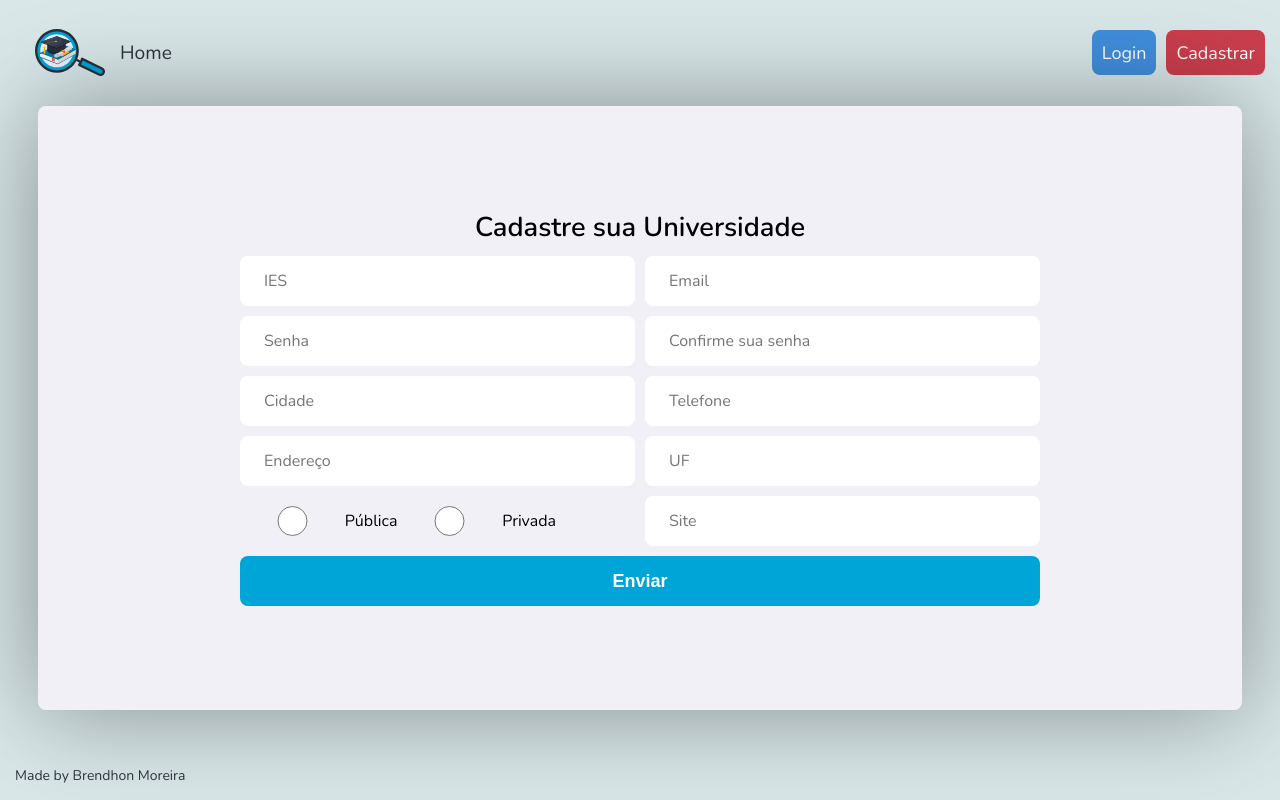
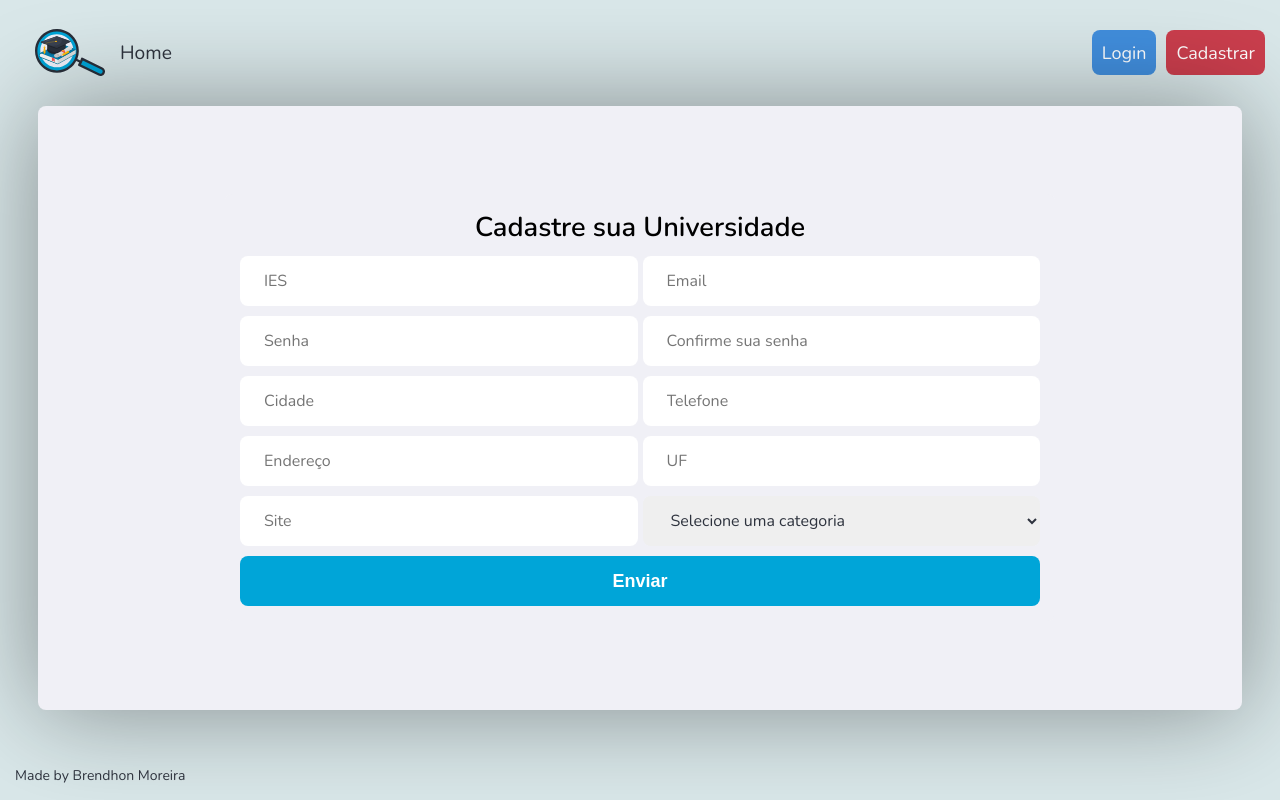
Before and after one commit to Brendhon/SearchFacul_Web, a React (Create React App) app: page /register in a window 1280 px wide. Built offline with nearby package versions, Linux system fonts and the light colour scheme.

Commit message:
use: formik in university

```diff
--- a/src/components/Form/University.css
+++ b/src/components/Form/University.css
@@ -16,85 +16,131 @@
     margin-bottom: 10px;
 }
 
-.university-content form {
+.university-content .university-form {
     width: 800px;
 
     display: grid;
-    gap: 10px;
+    align-self: center;
+    gap: 5px;
     grid-template-columns: 1fr 1fr 1fr 1fr;
     grid-template-areas:
+
     "IES  IES  email email"
-    "password password confirmPassword confirmPassword "
+    "errIES  errIES  errEmail errEmail"
+
+    "password password confirmPassword confirmPassword"
+    "errPassword errPassword errConfirmPassword errConfirmPassword"
+
     "city city telephone telephone"
-    "address address UF UF "
-    "radio radio site site "
+    "errCity errCity errTelephone errTelephone"
+
+    "address address UF UF"
+    "errAddress errAddress errUf errUf"
+
+    "site site category category"
+    "errSite errSite errCategory errCategory"
+
     "button button button button";
-    align-self: center;
 }
 
-.university-content form .IES {
+.university-content .university-form .error-ies {
+    grid-area: errIES;
+}
+
+.university-content .university-form .error-email {
+    grid-area: errEmail;
+}
+
+.university-content .university-form .error-password {
+    grid-area: errPassword;
+}
+
+.university-content .university-form .error-confirmPassword {
+    grid-area: errConfirmPassword;
+}
+
+.university-content .university-form .error-city {
+    grid-area: errCity;
+}
+
+.university-content .university-form .error-telephone {
+    grid-area: errTelephone;
+}
+
+.university-content .university-form .error-address {
+    grid-area: errAddress;
+}
+
+.university-content .university-form .error-uf {
+    grid-area: errUf;
+}
+
+.university-content .university-form .error-site{
+    grid-area: errSite;
+}
+
+.university-content .university-form .error-category{
+    grid-area: errCategory;
+}
+
+.university-content .university-form .IES {
     grid-area: IES;
 }
 
-.university-content form .telephone {
+.university-content .university-form .telephone {
     grid-area: telephone;
 }
 
-.university-content form .email {
+.university-content .university-form .email {
     grid-area: email;
 }
 
-.university-content form .UF {
+.university-content .university-form .UF {
     grid-area: UF;
 }
 
-.university-content form .password {
+.university-content .university-form .password {
     grid-area: password;
 }
 
-.university-content form .city {
+.university-content .university-form .city {
     grid-area: city;
 }
 
-.university-content form .confirmPassword {
+.university-content .university-form .confirmPassword {
     grid-area: confirmPassword;
 }
 
-.university-content form .address {
+.university-content .university-form .address {
     grid-area: address;
 }
 
-.university-content form .site {
+.university-content .university-form .site {
     grid-area: site;
 }
 
-.university-content form button {
+.university-content .university-form button {
     grid-area: button;
 }
 
-.university-content form .radio {
-    grid-area: radio;
-
-    display: flex;
-    align-items: center;
-
-    margin-right: 20%;
+.university-content .university-form .select-category {
+    grid-area: category;
 }
 
-.university-content form .radio .public {
+.university-content .university-form .select-category .public {
     height: 30px;
 }
 
-.university-content form .radio .private {
+.university-content .university-form .select-category .private {
     height: 30px;
 }
 
-.university-content form button:hover {
+.university-content .university-form button:hover {
     filter: brightness(90%);
 }
 
 @media(max-width: 900px) {
-    .university-content form {
+    .university-content .university-form {
         width: 500px;
     }
 }
@@ -105,19 +151,19 @@
         height: 40px;
     }
 
-    .university-content form {
+    .university-content .university-form {
         width: 320px;
     }
 
-    .university-content form .radio {
+    .university-content .university-form .select-category {
         margin-right: 0;
     }
 
-    .university-content form .radio .public {
+    .university-content .university-form .select-category .public {
         height: 20px;
     }
 
-    .university-content form .radio .private {
+    .university-content .university-form .select-category .private {
         height: 20px;
     }
 
@@ -127,22 +173,44 @@
 }
 
 @media(max-width: 380px) {
-    .university-content form {
-        width: 200px;
+
+    .university-content .university-form {
+        width: 250px;
         margin-bottom: 10px;
 
         grid-template-columns: 1fr;
         grid-template-areas:
+
         "IES"
+        "errIES"
+
+        "email"
+        "errEmail"
+
+        "password"
+        "errPassword"
+
+        "confirmPassword "
+        "errConfirmPassword"
+
         "city"
-        "email"
+        "errCity"
+
         "telephone"
-        "password"
-        "confirmPassword "
+        "errTelephone"
+
         "address"
-        "site "
-        "radio"
-        "UF "
+        "errAddress"
+
+        "UF"
+        "errUf"
+
+        "category"
+        "errCategory"
+
+        "site"
+        "errSite"
+
         "button";
     }
 
--- a/src/components/Form/University.jsx
+++ b/src/components/Form/University.jsx
@@ -1,200 +1,107 @@
-import React, { useState } from 'react'
+import React from 'react'
 import './University.css'
 
-import Alert from '../Alert/Alert'
-import { filter, match, getError } from '../../utils/utils'
+import { Formik, Form, Field, ErrorMessage } from 'formik';
 
-import api from '../../services/api'
+import { universitySchema } from '../../utils/schemas'
 
 const FormUniversity = props => {
 
-    // Declaração dos estados
-    const [ies, setIes] = useState(props.IES || "")
-    const [telephone, setTelephone] = useState(props.telephone || "")
-    const [email, setEmail] = useState(props.email || "")
-    const [uf, setUf] = useState(props.uf || "")
-    const [password, setPassword] = useState(props.password || "")
-    const [confirmPassword, setConfirmPassword] = useState(props.confirmPassword || "")
-    const [city, setCity] = useState(props.city || "")
-    const [address, setAddress] = useState(props.address || "")
-    const [site, setSite] = useState(props.site || "")
-    const [category, setCategory] = useState(props.category || "")
-
-    // Setando os estados do alert
-    const [open, setOpen] = useState(false)
-    const [message, setMessage] = useState("")
-    const [type, setType] = useState("info")
-
-    //Declaração de funções
-    const addIesContent = event => setIes(event.target.value)
-    const addTelephoneContent = event => setTelephone(event.target.value)
-    const addEmailContent = event => setEmail(event.target.value)
-    const addUfContent = event => setUf(event.target.value)
-    const addPasswordContent = event => setPassword(event.target.value)
-    const addConfirmPasswordContent = event => setConfirmPassword(event.target.value)
-    const addCityContent = event => setCity(event.target.value)
-    const addAddressContent = event => setAddress(event.target.value)
-    const addSiteContent = event => setSite(event.target.value)
-    const addCategoryContent = event => setCategory(event.target.value)
-
-    // Setando funções do Alert
-    const alertDisabled = _ => setOpen(false)
-    const errorAlertEnabled = message => {
-        setMessage(message)
-        setType("error")
-        setOpen(true)
-    }
-    const successAlertEnabled = message => {
-        setMessage(message)
-        setType("success")
-        setOpen(true)
-    }
-
-    // Função que enviara os dados para o banco
-    const handleRegister = async event => {
-
-        event.preventDefault() // Evitar que a página seja recarregada
-
-        // Setando os dados que serão enviados
-        const data = {
-            IES: ies,
-            telephone,
-            email,
-            password,
-            uf: uf.toUpperCase(),
-            city,
-            address,
-            category,
-            site
-        }
-
-        if (match(password, confirmPassword)) {
-
-            try {
-
-                // Removendo os dados vazios
-                filter(data)
-
-                // Enviando os dados para o banco
-                await api.post('university', data)
-
-                successAlertEnabled("Cadastro realizado com sucesso") // Chamar alerta de sucesso
-
-            } catch (error) {
-                errorAlertEnabled(getError(error)) // Chamar alerta de Erro
-            }
-
-        }
-        else {
-            errorAlertEnabled("Senhas não batem") // Chamar alerta de Erro
-        }
-
+    const initialValues = {
+        IES: props.IES || "",
+        telephone: props.telephone || "",
+        email: props.email || "",
+        uf: props.uf || "",
+        password: props.password || "",
+        confirmPassword: props.confirmPassword || "",
+        city: props.city || "",
+        address: props.address || "",
+        site: props.site || "",
+        category: props.category || "",
     }
 
     return (
+
+        <Formik initialValues={initialValues}
+            validationSchema={universitySchema}
+            onSubmit={props.onSubmit}>
+
+            {({ values }) => (
                 <section className="university-content">
 
                     {props.title ? <h1>{props.title}</h1> : <div />}
 
-            <form onSubmit={handleRegister}>
+                    <Form className="university-form">
 
-                <input className="form-field IES"
-                    required=" "
-                    placeholder="IES"
-                    value={ies}
-                    onChange={addIesContent}
-                />
+                        <Field className="form-field IES"
+                            name="IES"
+                            placeholder="IES" />
+                        <ErrorMessage className="form-error error-ies" component="span" name="IES" />
 
-                <input className="form-field email"
-                    required=" "
+                        <Field className="form-field email"
+                            name="email"
                             placeholder="Email"
-                    value={email}
-                    onChange={addEmailContent}
                             type="email" />
+                        <ErrorMessage className="form-error error-email" component="span" name="email" />
 
-                <input className="form-field password"
-                    required=" "
+                        <Field className="form-field password"
+                            name="password"
                             placeholder="Senha"
-                    value={password}
-                    onChange={addPasswordContent}
                             type={props.token ? 'text' : 'password'} />
+                        <ErrorMessage className="form-error error-password" component="span" name="password" />
 
-                <input className="form-field confirmPassword"
-                    required=" "
+                        <Field className="form-field confirmPassword"
+                            name="confirmPassword"
                             placeholder="Confirme sua senha"
-                    value={confirmPassword}
-                    onChange={addConfirmPasswordContent}
                             type={props.token ? 'text' : 'password'} />
+                        <ErrorMessage className="form-error error-confirmPassword" component="span" name="confirmPassword" />
 
-                <input className="form-field city"
-                    required=" "
-                    placeholder="Cidade"
-                    value={city}
-                    onChange={addCityContent}
-                />
+                        <Field className="form-field city"
+                            name="city"
+                            placeholder="Cidade" />
+                        <ErrorMessage className="form-error error-city" component="span" name="city" />
 
-                <input className="form-field telephone"
-                    required=" "
-                    placeholder="Telefone"
-                    value={telephone}
-                    onChange={addTelephoneContent}
-                    pattern="\d{8,11}"
-                    title="Deve conter apenas números"
-                    type="tel" />
+                        <Field className="form-field telephone"
+                            name="telephone"
+                            placeholder="Telefone" />
+                        <ErrorMessage className="form-error error-telephone" component="span" name="telephone" />
 
-                <input className="form-field address"
-                    required=" "
-                    placeholder="Endereço"
-                    value={address}
-                    onChange={addAddressContent}
-                />
+                        <Field className="form-field address"
+                            name="address"
+                            placeholder="Endereço" />
+                        <ErrorMessage className="form-error error-address" component="span" name="address" />
 
-                <input className="form-field UF"
-                    required=" "
+                        <Field className="form-field UF"
+                            name="uf"
                             placeholder="UF"
-                    value={uf}
-                    onChange={addUfContent}
-                    maxLength="2"
-                    pattern="\w{2}"
-                    title="Apenas letras"
-                />
+                            maxLength="2" />
+                        <ErrorMessage className="form-error error-uf" component="span" name="uf" />
 
-                <input className="form-field site"
-                    placeholder="Site"
-                    value={site}
-                    onChange={addSiteContent}
-                    type="url"
-                    title="https://exemplo.br/"
-                />
+                        <Field className="form-field site"
+                            name="site"
+                            placeholder="Site" />
+                        <ErrorMessage className="form-error error-site" component="span" name="site" />
 
-                <div className="radio">
+                        <Field as="select"
+                            className="form-field select-category"
+                            name="category">
 
-                    <input className="form-field public"
-                        checked={category === "Pública" ? true : false}
-                        type="radio"
-                        value="Pública"
-                        name="category"
-                        onChange={addCategoryContent} />Pública
-
-                    <input className="form-field private"
-                        checked={category === "Privada" ? true : false}
-                        type="radio"
-                        value="Privada"
-                        name="category"
-                        onChange={addCategoryContent} />Privada
-
-                </div>
+                            <option value="">Selecione uma categoria</option>
+                            <option value="private">Privado</option>
+                            <option value="public">Pública</option>
+                        </Field>
+                        <ErrorMessage className="form-error error-category" component="span" name="category" />
 
                         <button className="button" type="submit">Enviar</button>
 
-            </form>
-
-            {/* Componentes com posições não fixadas */}
-            <Alert type={type} text={message} open={open} onClose={alertDisabled} />
+                    </Form>
 
                 </section>
+            )}
 
 
+
+        </Formik>
     )
 
 }
--- a/src/utils/schemas.jsx
+++ b/src/utils/schemas.jsx
@@ -3,19 +3,41 @@ import * as yup from 'yup'
 const courseSchema = yup.object().shape({
 
     name: yup.string().required('Informe um nome'),
-
     duration: yup.string().trim().required('Informe a duração do curso'),
-
     score: yup.string()
         .length(1, 'Apenas um número inteiro')
         .matches(/[0-5]+/gi, "Apenas números de 0 - 5"),
-
     description: yup.string().trim().required('Informe uma descrição'),
-
     titration: yup.string().required('Escolha uma titulação'),
-
     modality: yup.string().required('Escolha uma modalidade'),
 
 })
 
-export { courseSchema }
+const universitySchema = yup.object().shape({
+
+    IES: yup.string().trim().required('Informe um IES da faculdade'),
+
+    telephone: yup.string()
+        .matches(/^(\+?\d{0,4})?\s?-?\s?(\(?\d{3}\)?)\s?-?\s?(\(?\d{3}\)?)\s?-?\s?(\(?\d{4}\)?)?$/,
+            "Insira um número de telefone válido")
+        .required('Informe um telefone para contato'),
+
+    email: yup.string()
+        .email('Deve ser um formato válido')
+        .required('Informe um email para contato'),
+
+    uf: yup.string()
+        .matches(/^[A-Z]{2,2}$/, "Apenas letras maiúsculas")
+        .required('Informe o UF do seu estado'),
+
+    password: yup.string().trim().required('Informe uma senha'),
+
+    confirmPassword: yup.string().oneOf([yup.ref('password'), null], 'As senhas não coincidem'),
+    city: yup.string().trim().required('Informe a cidade'),
+    address: yup.string().trim().required('Informe um endereço de referência'),
+    site: yup.string().url('Deve estar no formato de Url'),
+    category: yup.string().required('Uma categoria deve ser escolhida'),
+
+})
+
+export { courseSchema, universitySchema }
```
Lines whose indentation alone changed are shown as unchanged.
